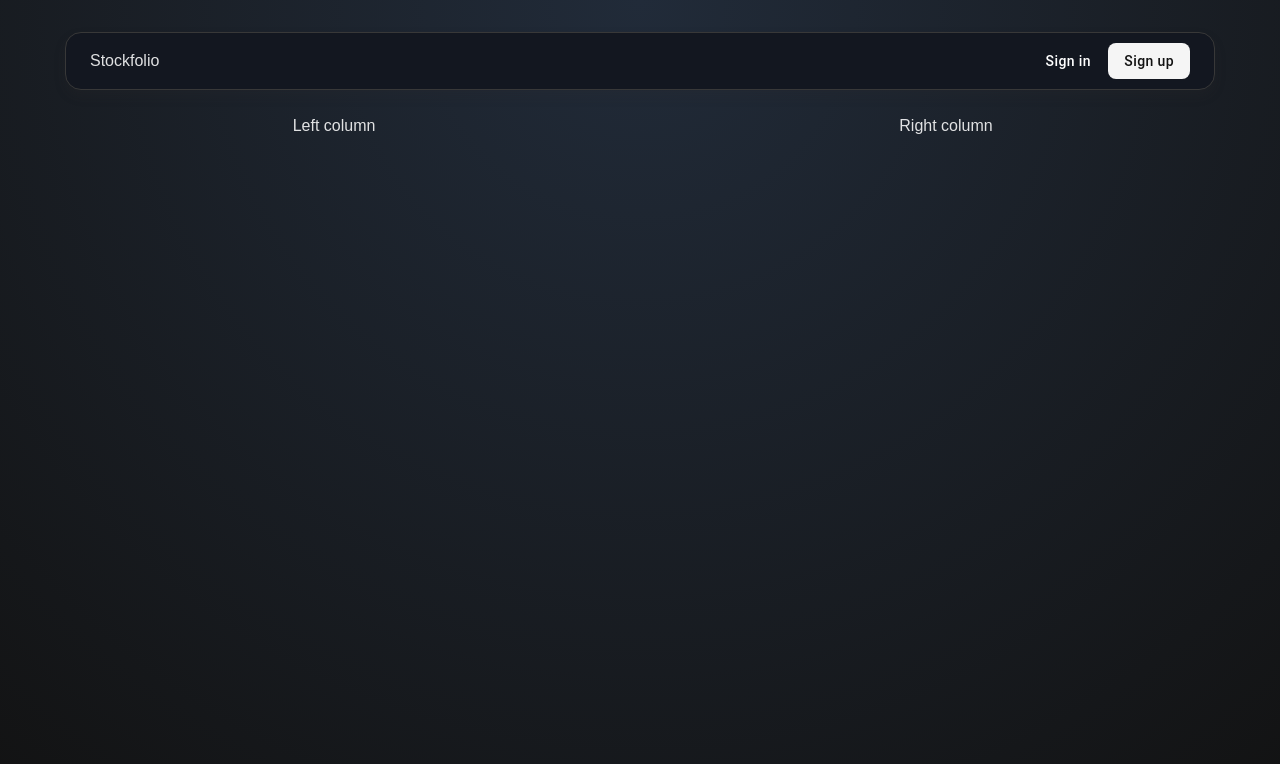
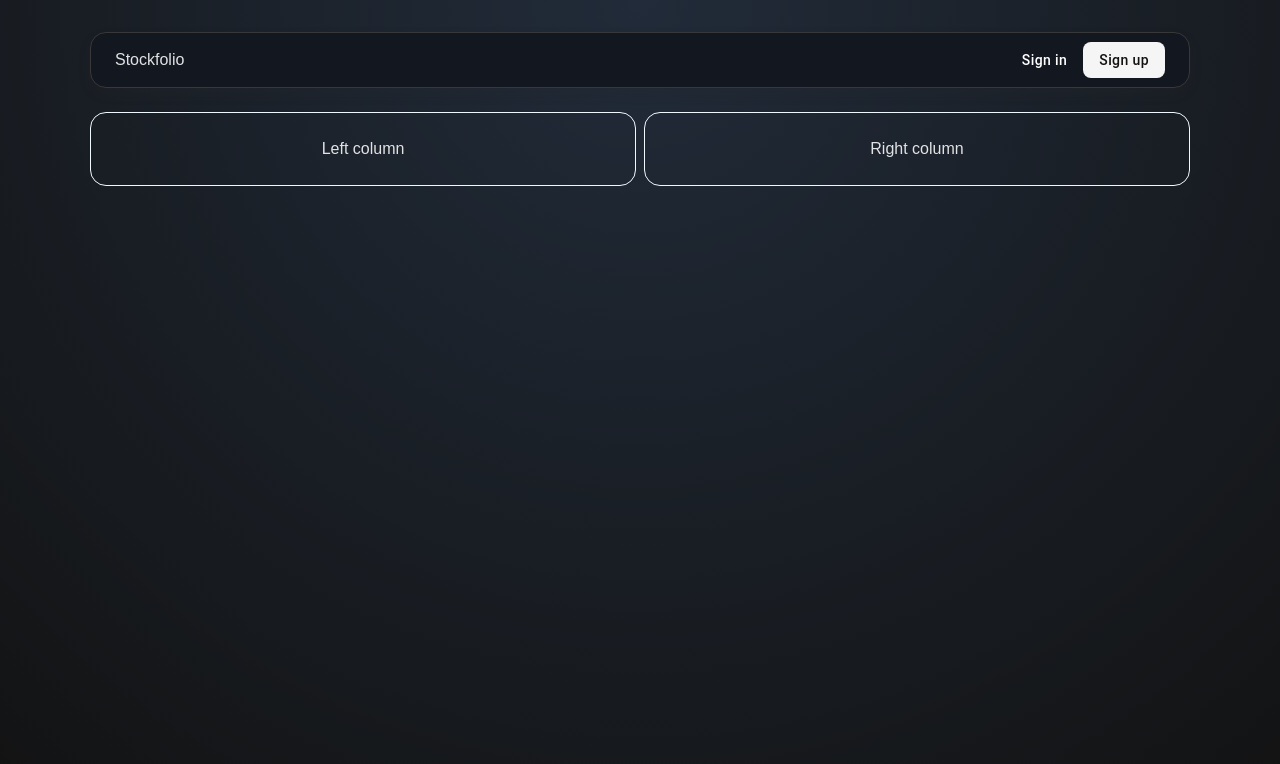
Before and after one commit to joelvkuos/Ohjelmistoprojekti2, a React (Vite) app in the folder frontend/: page /landingPage in a window 1280 px wide. Shown: the top 764 px of the page. Built offline with nearby package versions, Linux system fonts and the light colour scheme.

Commit message:
Bugermenu ja responsiivisuus lisätty, ja pieniä muutoksia column

```diff
--- a/frontend/src/App.tsx
+++ b/frontend/src/App.tsx
@@ -7,8 +7,8 @@ function App() {
 
   return (
     <Routes>
+      <Route path='/landingPage' element={<LandingPage />} />
       <Route path='/' element={<Login />} />
-      <Route path='/landingPage' element={<LandingPage />} />
       <Route path='/register' element={<Register />} />
     </Routes>
   )
--- a/frontend/src/components/AppBar.tsx
+++ b/frontend/src/components/AppBar.tsx
@@ -30,8 +30,8 @@ export default function NavBar() {
             </div>
             {menuOpen && (
                 <div className="mobile-menu">
-                    <Button>Sign Up</Button>
-                    <Button>Sign In</Button>
+                    <Button className="mobile-menu-btn2" onClick={() => navigate('/')}>Sign In</Button>
+                    <Button className="mobile-menu-btn1" onClick={() => navigate('/register')}>Sign Up</Button>
                 </div>
             )}
         </header>
--- a/frontend/src/styles/landingPage.css
+++ b/frontend/src/styles/landingPage.css
@@ -3,14 +3,14 @@
     display: flex;
     align-items: center;
     padding: 0 24px;
-    max-width: 1100px;
-    margin: 0 auto;
-    margin-top: 32px;
+    max-width: min(1100px, calc(100% - 32px));
+    margin: 32px auto 0 auto;
     border-radius: 16px;
     background-color: #131720;
     border: 1px solid #383838;
     box-shadow: 0px 6px 12px rgba(48, 45, 45, 0.16);
     justify-content: space-between;
+    box-sizing: border-box;
 }
 
 .appbar-left,
@@ -34,19 +34,27 @@
 .two-columns {
     display: grid;
     grid-template-columns: 1fr 1fr;
-    gap: 24px;
-    max-width: 1200px;
+    gap: 8px;
+    max-width: min(1100px, calc(100% - 32px));
     margin: 0 auto;
-    padding: 0 24px;
     padding-top: 24px;
+    box-sizing: border-box;
 }
 
 .column-left {
     text-align: center;
+    border: 1px solid aliceblue;
+    border-radius: 16px;
+    padding: 24px;
+    box-sizing: border-box;
 }
 
 .column-right {
     text-align: center;
+    border: 1px solid aliceblue;
+    border-radius: 16px;
+    padding: 24px;
+    box-sizing: border-box;
 }
 
 .btn-signUp {
@@ -55,6 +63,8 @@
     padding: 6px 16px !important;
     text-transform: none !important;
     border-radius: 8px !important;
+    min-width: auto !important;
+    white-space: nowrap !important;
 
 }
 
@@ -68,6 +78,8 @@
     color: white !important;
     text-transform: none !important;
     border-radius: 8px !important;
+    min-width: auto !important;
+    white-space: nowrap !important;
 
 }
 
@@ -80,7 +92,20 @@
     display: none;
 }
 
-/* @media (max-width: 768px) {
+@media (max-width: 768px) {
+    .appbar {
+        margin-left: 16px;
+        margin-right: 16px;
+        max-width: calc(100% - 32px);
+    }
+
+    .two-columns {
+        padding-left: 16px;
+        padding-right: 16px;
+        grid-template-columns: 1fr;
+        /* yksi sarake mobiilissa */
+    }
+
     .burger-icon {
         display: block;
     }
@@ -92,7 +117,7 @@
     .mobile-menu {
         position: absolute;
         top: 56px;
-        right: 24px;
+        right: 16px;
         background-color: #131720;
         border: 1px solid #383838;
         border-radius: 8px;
@@ -100,5 +125,28 @@
         display: flex;
         flex-direction: column;
         gap: 8px;
+        color: whitesmoke;
     }
-} */
+
+    .mobile-menu-btn1 {
+        background-color: whitesmoke !important;
+        color: #121212 !important;
+        text-transform: none !important;
+        padding: 8px 16px !important;
+    }
+
+    .mobile-menu-btn2 {
+        background-color: #121212 !important;
+        color: whitesmoke !important;
+        text-transform: none !important;
+        padding: 8px 16px !important;
+    }
+
+    .mobile-menu-btn1:hover {
+        background-color: #212939 !important;
+    }
+
+    .mobile-menu-btn2:hover {
+        background-color: #282828 !important;
+    }
+}
```
